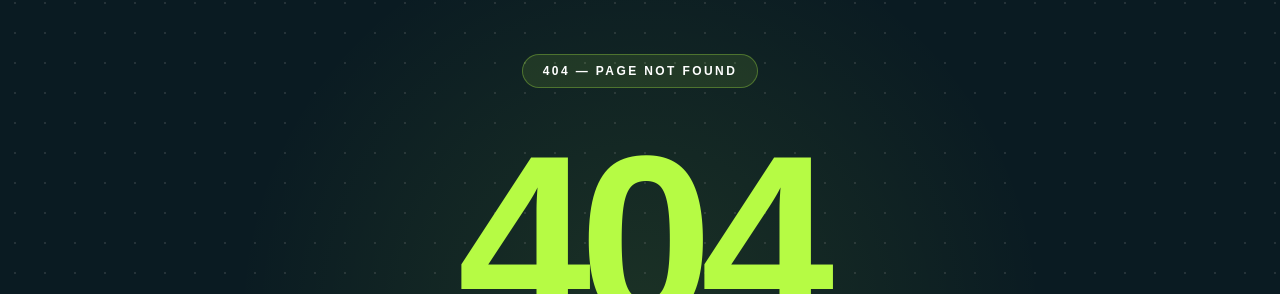
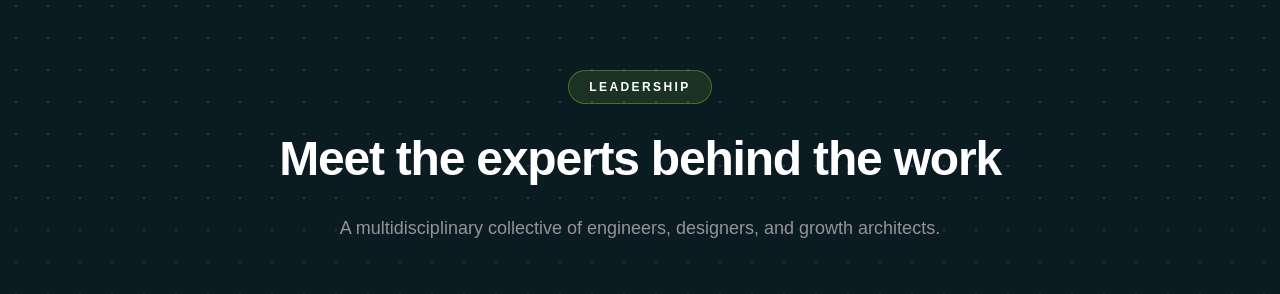
Before and after one commit to Israt022/NextByte, a Next.js app: page /team in a window 1280 px wide. Before the commit this address had no page. Shown: the part 180-474 px from the top of the page. Built offline with nearby package versions, Linux system fonts and the light colour scheme.

Commit message:
Team page design

```diff
--- /dev/null
+++ b/src/app/team/page.tsx
@@ -0,0 +1,24 @@
+import DotBackground from "@/component/shared/DotBackground";
+import TeamAddons from "@/component/team/TeamAddons";
+import TeamCapabilities from "@/component/team/TeamCapabilities";
+import TeamLeadership from "@/component/team/TeamLeadership";
+import TeamPackages from "@/component/team/TeamPackages";
+import TeamWhy from "@/component/team/TeamWhy";
+import type { Metadata } from "next";
+
+
+export const metadata: Metadata = {
+    title: "Our Team | NetByte IT",
+};
+
+const TeamPage = () => (
+    <DotBackground>
+        <TeamLeadership />
+        <TeamCapabilities />
+        <TeamPackages />
+        <TeamAddons />
+        <TeamWhy />
+    </DotBackground>
+);
+
+export default TeamPage;
```
